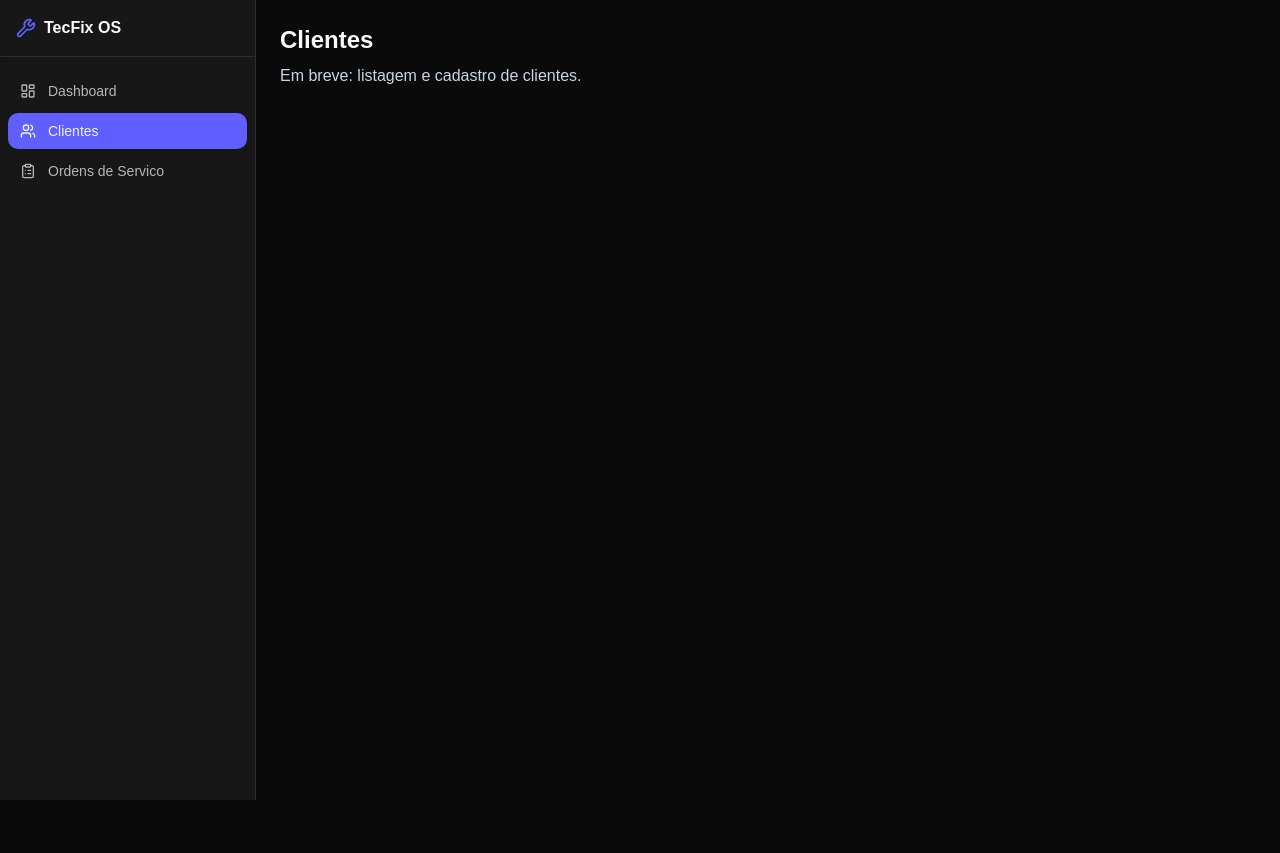
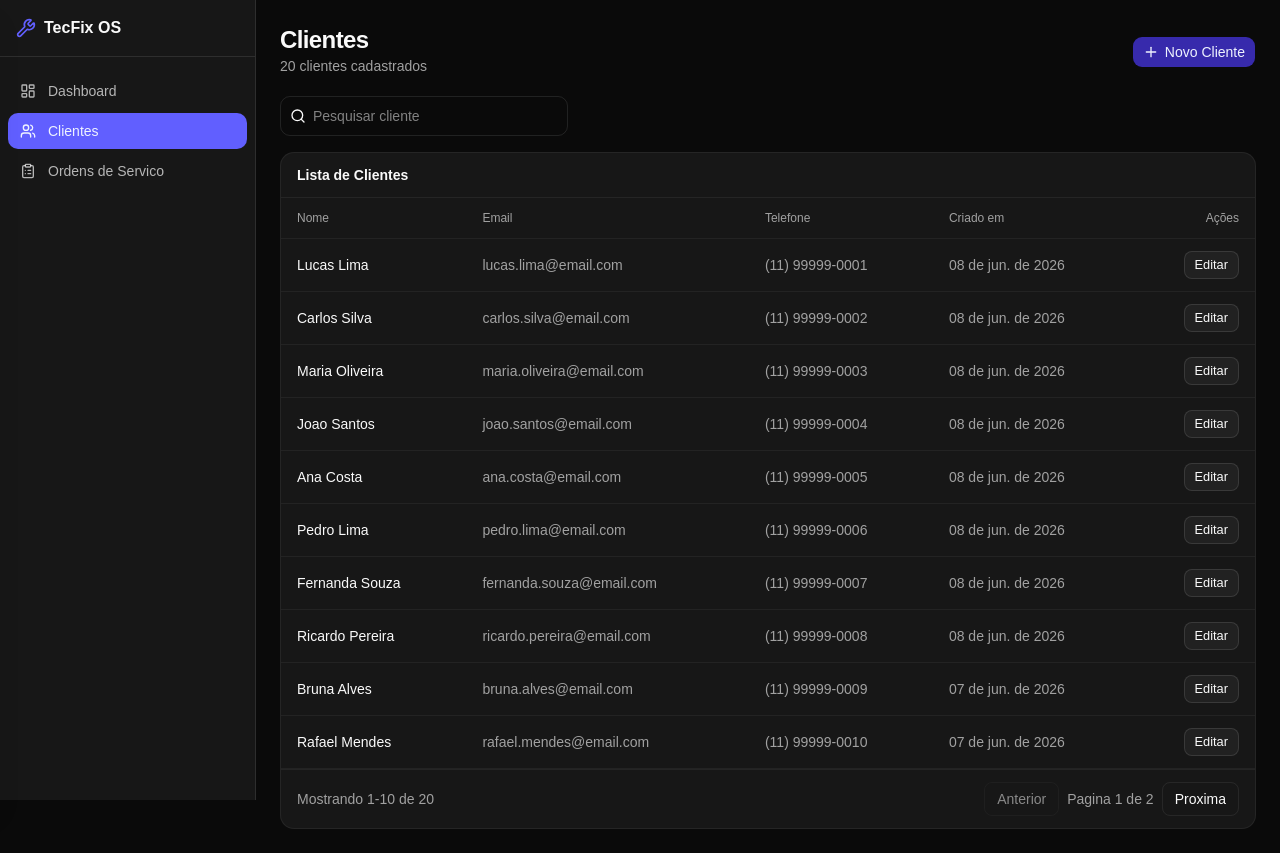
Before and after one commit to Lucas3lima/teste-fullstack-junior-influx, a React (Vite) app in the folder template-candidato/: page /customers in a window 1280 px wide. Before the commit the page ends 800 px from the top, so only its background shows below. Built offline with nearby package versions, Linux system fonts and the light colour scheme.

Commit message:
feat: adiciona tela de clientes com tabela paginada e botão de edição

```diff
--- /dev/null
+++ b/template-candidato/src/components/customers/CustomersTable.jsx
@@ -0,0 +1,107 @@
+import { useEffect, useMemo, useState } from 'react';
+import { Button } from '@/components/ui/button';
+import PaginationControls from '@/components/shared/PaginationControls';
+
+function CustomersTable({ customers }) {
+  const pageSize = 10;
+  const [page, setPage] = useState(1);
+
+  const totalItems = customers.length;
+  const totalPages = Math.ceil(totalItems / pageSize);
+
+  useEffect(() => {
+    if (totalPages === 0) {
+      setPage(1);
+      return;
+    }
+
+    if (page > totalPages) {
+      setPage(totalPages);
+    }
+  }, [page, totalPages]);
+
+  const paginatedCustomers = useMemo(() => {
+    const start = (page - 1) * pageSize;
+    const end = start + pageSize;
+    return customers.slice(start, end);
+  }, [customers, page]);
+
+  const onPrevious = () => setPage((current) => Math.max(current - 1, 1));
+  const onNext = () =>
+    setPage((current) => Math.min(current + 1, Math.max(totalPages, 1)));
+
+  const formatDate = (isoDate) =>
+    new Intl.DateTimeFormat('pt-BR', {
+      day: '2-digit',
+      month: 'short',
+      year: 'numeric',
+    }).format(new Date(isoDate));
+
+  return (
+    <section className="rounded-xl border border-border/60 bg-card">
+      <header className="border-b border-border/60 px-4 py-3">
+        <h2 className="text-sm font-semibold">Lista de Clientes</h2>
+      </header>
+
+      <div className="overflow-x-auto">
+        <table className="min-w-[760px] w-full text-sm">
+          <thead className="text-left text-xs text-muted-foreground">
+            <tr className="border-b border-border/50">
+              <th className="px-4 py-3 font-medium">Nome</th>
+              <th className="px-4 py-3 font-medium">Email</th>
+              <th className="px-4 py-3 font-medium">Telefone</th>
+              <th className="px-4 py-3 font-medium">Criado em</th>
+              <th className="px-4 py-3 font-medium text-right">Ações</th>
+            </tr>
+          </thead>
+          <tbody>
+            {paginatedCustomers.length === 0 ? (
+              <tr>
+                <td
+                  colSpan={5}
+                  className="px-4 py-8 text-center text-sm text-muted-foreground"
+                >
+                  Nenhum cliente encontrado.
+                </td>
+              </tr>
+            ) : (
+              paginatedCustomers.map((customer) => (
+                <tr
+                  key={customer.id}
+                  className="border-b border-border/50 transition-colors hover:bg-muted/40"
+                >
+                  <td className="px-4 py-3 font-medium">{customer.nome}</td>
+                  <td className="px-4 py-3 text-muted-foreground">
+                    {customer.email}
+                  </td>
+                  <td className="px-4 py-3 text-muted-foreground">
+                    {customer.telefone}
+                  </td>
+                  <td className="px-4 py-3 text-muted-foreground">
+                    {formatDate(customer.createdAt)}
+                  </td>
+                  <td className="px-4 py-3 text-right">
+                    <Button variant="outline" size="sm" type="button">
+                      Editar
+                    </Button>
+                  </td>
+                </tr>
+              ))
+            )}
+          </tbody>
+        </table>
+      </div>
+
+      <PaginationControls
+        page={page}
+        totalPages={totalPages}
+        totalItems={totalItems}
+        pageSize={pageSize}
+        onPrevious={onPrevious}
+        onNext={onNext}
+      />
+    </section>
+  );
+}
+
+export default CustomersTable;
--- /dev/null
+++ b/template-candidato/src/components/ui/input.jsx
@@ -0,0 +1,14 @@
+import { twMerge } from "tailwind-merge"
+
+export function Input({ className, ...props }) {
+  return (
+    <input
+      className={twMerge(
+        "bg-navy-900 border-[0.5px] border-navy-500 h-10 flex items-center placeholder-navy-200 px-3 rounded-lg text-sm",
+        "autoline-none focus-visible:ring-2 focus-visible:ring-navy-400 focus-visible:ring-offset-2 focus-visible:ring-offset-navy-950",
+        className,
+      )}
+      {...props}
+    />
+  )
+}
--- /dev/null
+++ b/template-candidato/src/components/ui/search-input.jsx
@@ -0,0 +1,11 @@
+import { Input } from '@/components/ui/input'
+import { SearchIcon } from 'lucide-react'
+
+export function SearchInput({ placeholder }) {
+  return (
+    <div className="relative">
+      <SearchIcon className="size-4 text-navy-200 absolute left-2.5 top-1/2 -translate-y-1/2 pointer-events-none" />
+      <Input type="text" placeholder={placeholder} className="w-72 pl-8" />
+    </div>
+  );
+}
--- /dev/null
+++ b/template-candidato/src/mocks/customersMock.js
@@ -0,0 +1,142 @@
+export const mockCustomers = [
+  {
+    id: 'customer-001',
+    nome: 'Lucas Lima',
+    email: 'lucas.lima@email.com',
+    telefone: '(11) 99999-0001',
+    createdAt: '2026-06-08T11:00:00Z',
+  },
+  {
+    id: 'customer-002',
+    nome: 'Carlos Silva',
+    email: 'carlos.silva@email.com',
+    telefone: '(11) 99999-0002',
+    createdAt: '2026-06-08T10:40:00Z',
+  },
+  {
+    id: 'customer-003',
+    nome: 'Maria Oliveira',
+    email: 'maria.oliveira@email.com',
+    telefone: '(11) 99999-0003',
+    createdAt: '2026-06-08T10:25:00Z',
+  },
+  {
+    id: 'customer-004',
+    nome: 'Joao Santos',
+    email: 'joao.santos@email.com',
+    telefone: '(11) 99999-0004',
+    createdAt: '2026-06-08T09:55:00Z',
+  },
+  {
+    id: 'customer-005',
+    nome: 'Ana Costa',
+    email: 'ana.costa@email.com',
+    telefone: '(11) 99999-0005',
+    createdAt: '2026-06-08T09:10:00Z',
+  },
+  {
+    id: 'customer-006',
+    nome: 'Pedro Lima',
+    email: 'pedro.lima@email.com',
+    telefone: '(11) 99999-0006',
+    createdAt: '2026-06-08T08:40:00Z',
+  },
+  {
+    id: 'customer-007',
+    nome: 'Fernanda Souza',
+    email: 'fernanda.souza@email.com',
+    telefone: '(11) 99999-0007',
+    createdAt: '2026-06-08T08:20:00Z',
+  },
+  {
+    id: 'customer-008',
+    nome: 'Ricardo Pereira',
+    email: 'ricardo.pereira@email.com',
+    telefone: '(11) 99999-0008',
+    createdAt: '2026-06-08T08:00:00Z',
+  },
+  {
+    id: 'customer-009',
+    nome: 'Bruna Alves',
+    email: 'bruna.alves@email.com',
+    telefone: '(11) 99999-0009',
+    createdAt: '2026-06-07T16:30:00Z',
+  },
+  {
+    id: 'customer-010',
+    nome: 'Rafael Mendes',
+    email: 'rafael.mendes@email.com',
+    telefone: '(11) 99999-0010',
+    createdAt: '2026-06-07T15:55:00Z',
+  },
+  {
+    id: 'customer-011',
+    nome: 'Camila Rocha',
+    email: 'camila.rocha@email.com',
+    telefone: '(11) 99999-0011',
+    createdAt: '2026-06-07T15:20:00Z',
+  },
+  {
+    id: 'customer-012',
+    nome: 'Thiago Nunes',
+    email: 'thiago.nunes@email.com',
+    telefone: '(11) 99999-0012',
+    createdAt: '2026-06-07T14:40:00Z',
+  },
+  {
+    id: 'customer-013',
+    nome: 'Julia Martins',
+    email: 'julia.martins@email.com',
+    telefone: '(11) 99999-0013',
+    createdAt: '2026-06-07T14:05:00Z',
+  },
+  {
+    id: 'customer-014',
+    nome: 'Daniela Freitas',
+    email: 'daniela.freitas@email.com',
+    telefone: '(11) 99999-0014',
+    createdAt: '2026-06-07T13:50:00Z',
+  },
+  {
+    id: 'customer-015',
+    nome: 'Leandro Costa',
+    email: 'leandro.costa@email.com',
+    telefone: '(11) 99999-0015',
+    createdAt: '2026-06-07T13:10:00Z',
+  },
+  {
+    id: 'customer-016',
+    nome: 'Patricia Gomes',
+    email: 'patricia.gomes@email.com',
+    telefone: '(11) 99999-0016',
+    createdAt: '2026-06-07T12:45:00Z',
+  },
+  {
+    id: 'customer-017',
+    nome: 'Eduardo Ramos',
+    email: 'eduardo.ramos@email.com',
+    telefone: '(11) 99999-0017',
+    createdAt: '2026-06-07T12:30:00Z',
+  },
+  {
+    id: 'customer-018',
+    nome: 'Larissa Carvalho',
+    email: 'larissa.carvalho@email.com',
+    telefone: '(11) 99999-0018',
+    createdAt: '2026-06-07T12:00:00Z',
+  },
+  {
+    id: 'customer-019',
+    nome: 'Guilherme Araujo',
+    email: 'guilherme.araujo@email.com',
+    telefone: '(11) 99999-0019',
+    createdAt: '2026-06-07T11:40:00Z',
+  },
+  {
+    id: 'customer-020',
+    nome: 'Vanessa Teixeira',
+    email: 'vanessa.teixeira@email.com',
+    telefone: '(11) 99999-0020',
+    createdAt: '2026-06-07T11:10:00Z',
+  },
+];
--- a/template-candidato/src/pages/CustomersPage.jsx
+++ b/template-candidato/src/pages/CustomersPage.jsx
@@ -1,10 +1,30 @@
+import { Button } from "@/components/ui/button";
+import { SearchInput } from "@/components/ui/search-input";
+import { Plus } from "lucide-react";
+import CustomersTable from "@/components/customers/CustomersTable";
+import { mockCustomers } from "@/mocks/customersMock";
+
 function CustomersPage() {
   return (
-    <section className="space-y-2">
-      <h2 className="text-2xl font-bold">Clientes</h2>
-      <p className="text-slate-300">
-        Em breve: listagem e cadastro de clientes.
-      </p>
+    <section className="space-y-4">
+      <header className="space-y-1 flex items-center justify-between">
+        <div>
+          <h1 className="text-xl font-semibold tracking-tight sm:text-2xl">Clientes</h1>
+          <p className="text-sm text-muted-foreground">
+            {mockCustomers.length} clientes cadastrados
+          </p>
+        </div>
+        <Button>
+          <Plus className="size-4" />
+          Novo Cliente
+        </Button>
+      </header>
+
+      <div className="flex items-center gap-2">
+        <SearchInput placeholder="Pesquisar cliente" />
+      </div>
+
+      <CustomersTable customers={mockCustomers} />
     </section>
   );
 }
```
Also changed, not shown: template-candidato/package.json (+1 -19 lines).
